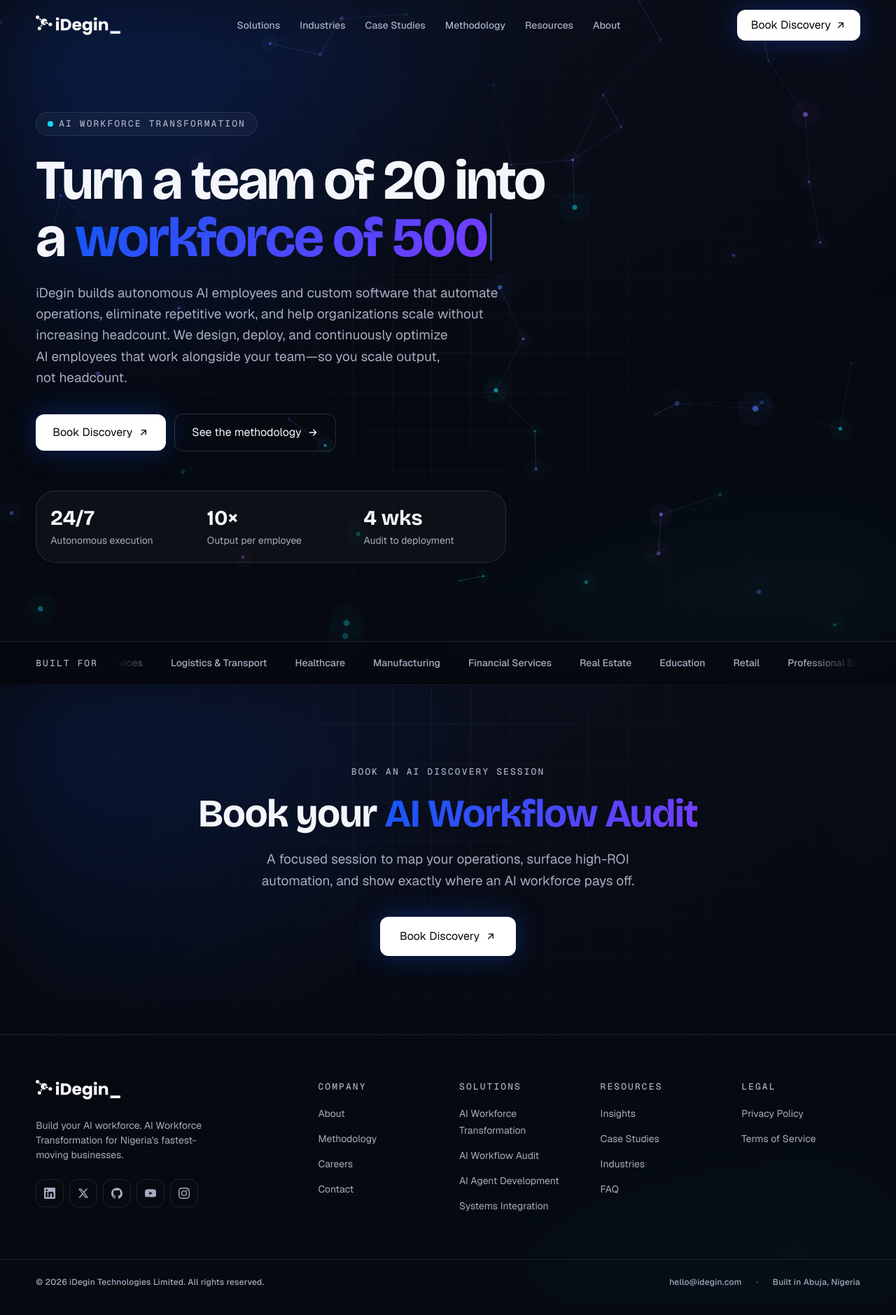
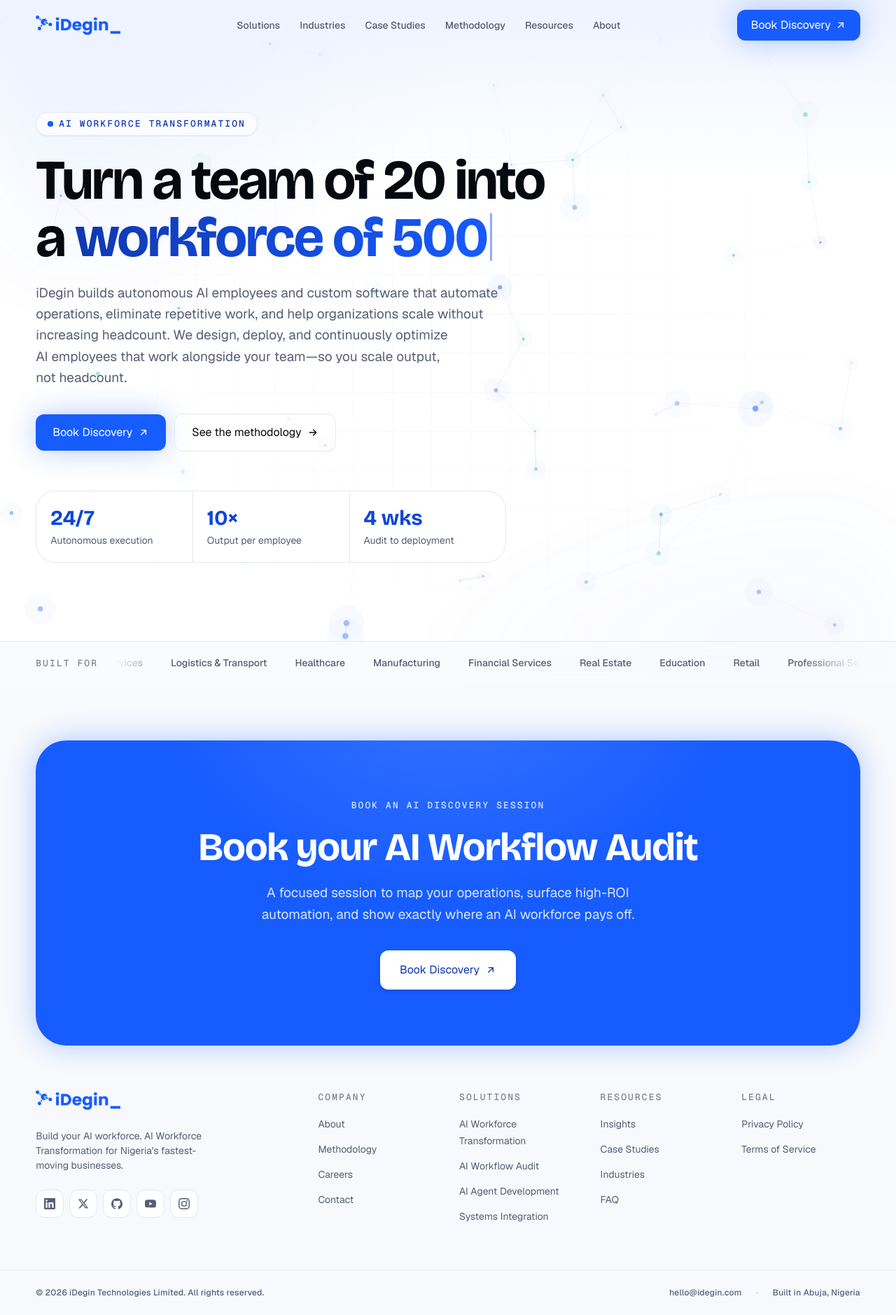
Before and after one commit to idegin/www, a Next.js app: page / in a window 1280 px wide. Shown: the whole page at 70% size. Built offline with nearby package versions, Linux system fonts and the light colour scheme.

Commit message:
feat: update color palette and improve component styles for consistency

```diff
--- a/app/components/agent-graph.tsx
+++ b/app/components/agent-graph.tsx
@@ -13,9 +13,9 @@
 };
 
 const COLORS = [
-  { r: 76, g: 124, b: 255 }, // cobalt-400
-  { r: 18, g: 214, b: 232 }, // aqua-500
-  { r: 159, g: 107, b: 255 }, // iris-400
+  { r: 23, g: 92, b: 255 }, // cobalt-500 (exact brand blue)
+  { r: 83, g: 134, b: 255 }, // cobalt-400
+  { r: 10, g: 159, b: 176 }, // aqua-600 (darker, visible on light)
 ];
 
 /**
@@ -87,8 +87,8 @@
           const dy = a.y - b.y;
           const dist = Math.hypot(dx, dy);
           if (dist < LINK_DIST) {
-            const alpha = (1 - dist / LINK_DIST) * 0.5;
-            ctx.strokeStyle = `rgba(90, 150, 255, ${alpha})`;
+            const alpha = (1 - dist / LINK_DIST) * 0.32;
+            ctx.strokeStyle = `rgba(23, 92, 255, ${alpha})`;
             ctx.lineWidth = 1;
             ctx.beginPath();
             ctx.moveTo(a.x, a.y);
--- a/app/components/hero.tsx
+++ b/app/components/hero.tsx
@@ -33,21 +33,21 @@
   return (
     <section
       aria-labelledby="hero-heading"
-      className="bg-void-radial relative isolate overflow-hidden text-on-dark"
+      className="relative isolate overflow-hidden bg-background text-ink"
     >
-      {/* Background layers */}
-      <AgentGraph className="absolute inset-0 -z-10 h-full w-full opacity-70" />
+      {/* Background layers (light) */}
       <div
-        className="bg-brand-mesh absolute inset-0 -z-10 opacity-60 blur-3xl"
+        className="bg-brand-mesh absolute inset-0 -z-10 opacity-70 blur-3xl"
         aria-hidden
       />
+      <AgentGraph className="absolute inset-0 -z-10 h-full w-full opacity-60" />
       <div
-        className="bg-grid absolute inset-0 -z-10 text-white/60 [mask-image:radial-gradient(ellipse_at_center,black,transparent_75%)]"
+        className="bg-grid absolute inset-0 -z-10 text-cobalt-500/60 [mask-image:radial-gradient(ellipse_at_center,black,transparent_72%)]"
         aria-hidden
       />
-      {/* Bottom fade into the next (light) section */}
+      {/* Soft top glow */}
       <div
-        className="absolute inset-x-0 bottom-0 -z-10 h-40 bg-gradient-to-b from-transparent to-void"
+        className="absolute inset-x-0 top-0 -z-10 h-64 bg-gradient-to-b from-cobalt-50 to-transparent"
         aria-hidden
       />
 
@@ -60,10 +60,10 @@
         >
           {/* Eyebrow */}
           <motion.div variants={item}>
-            <span className="glass inline-flex items-center gap-2 rounded-full px-4 py-1.5 eyebrow text-on-dark-muted">
+            <span className="glass-light inline-flex items-center gap-2 rounded-full px-4 py-1.5 eyebrow text-cobalt-700 shadow-subtle">
               <span className="relative flex size-2">
-                <span className="absolute inline-flex size-full animate-node-pulse rounded-full bg-aqua-500" />
-                <span className="relative inline-flex size-2 rounded-full bg-aqua-500" />
+                <span className="absolute inline-flex size-full animate-node-pulse rounded-full bg-cobalt-500" />
+                <span className="relative inline-flex size-2 rounded-full bg-cobalt-500" />
               </span>
               AI Workforce Transformation
             </span>
@@ -73,12 +73,12 @@
           <motion.h1
             id="hero-heading"
             variants={item}
-            className="mt-6 text-hero font-display font-bold text-on-dark"
+            className="mt-6 text-hero font-display font-bold text-ink"
           >
             Turn a team of 20 into a{" "}
             <span className="text-gradient-brand">workforce of 500</span>
             <span
-              className="ml-1 inline-block h-[0.85em] w-[3px] translate-y-[0.08em] animate-blink bg-cobalt-400 align-baseline"
+              className="ml-1 inline-block h-[0.85em] w-[3px] translate-y-[0.08em] animate-blink bg-cobalt-500 align-baseline"
               aria-hidden
             />
           </motion.h1>
@@ -86,7 +86,7 @@
           {/* Sub-copy */}
           <motion.p
             variants={item}
-            className="mt-6 max-w-2xl text-body-lg text-on-dark-muted"
+            className="mt-6 max-w-2xl text-body-lg text-muted"
           >
             {siteConfig.description} We design, deploy, and continuously optimize
             AI employees that work alongside your team—so you scale output, not
@@ -100,14 +100,14 @@
           >
             <Link
               href={siteConfig.cta.href}
-              className="group inline-flex items-center justify-center gap-2 rounded-md bg-white px-6 py-3.5 text-button text-ink shadow-glow transition-all duration-200 hover:-translate-y-0.5 hover:shadow-glow-strong focus-visible:outline-2 focus-visible:outline-offset-2 focus-visible:outline-cobalt-300"
+              className="group inline-flex items-center justify-center gap-2 rounded-md bg-cobalt-500 px-6 py-3.5 text-button text-white shadow-glow transition-all duration-200 hover:-translate-y-0.5 hover:bg-cobalt-600 hover:shadow-glow-strong focus-visible:outline-2 focus-visible:outline-offset-2 focus-visible:outline-cobalt-500"
             >
               {siteConfig.cta.label}
               <ArrowUpRightIcon className="size-4 transition-transform duration-200 group-hover:translate-x-0.5 group-hover:-translate-y-0.5" />
             </Link>
             <Link
               href="/methodology"
-              className="group inline-flex items-center justify-center gap-2 rounded-md border border-white/15 px-6 py-3.5 text-button text-on-dark transition-colors duration-200 hover:border-cobalt-400 hover:bg-white/5"
+              className="group inline-flex items-center justify-center gap-2 rounded-md border border-line bg-white/60 px-6 py-3.5 text-button text-ink transition-colors duration-200 hover:border-cobalt-400 hover:bg-cobalt-50"
             >
               See the methodology
               <ArrowRightIcon className="size-4 transition-transform duration-200 group-hover:translate-x-1" />
@@ -117,14 +117,14 @@
           {/* Stat chips */}
           <motion.dl
             variants={item}
-            className="mt-14 grid max-w-2xl grid-cols-3 gap-px overflow-hidden rounded-xl border border-white/10 bg-white/5"
+            className="mt-14 grid max-w-2xl grid-cols-3 gap-px overflow-hidden rounded-xl border border-line bg-line"
           >
             {stats.map((s) => (
-              <div key={s.label} className="bg-void/40 px-5 py-5">
-                <dt className="font-display text-2xl font-bold text-on-dark sm:text-3xl">
+              <div key={s.label} className="bg-surface px-5 py-5">
+                <dt className="font-display text-2xl font-bold text-cobalt-600 sm:text-3xl">
                   {s.value}
                 </dt>
-                <dd className="mt-1 text-xs text-on-dark-muted sm:text-small">
+                <dd className="mt-1 text-xs text-muted sm:text-small">
                   {s.label}
                 </dd>
               </div>
@@ -134,9 +134,9 @@
       </div>
 
       {/* Trust marquee */}
-      <div className="relative border-t border-white/10 bg-void/50 py-5 backdrop-blur-sm">
+      <div className="relative border-t border-line bg-surface-alt/70 py-5 backdrop-blur-sm">
         <div className="container-page flex items-center gap-6">
-          <span className="hidden shrink-0 eyebrow text-on-dark-muted sm:block">
+          <span className="hidden shrink-0 eyebrow text-placeholder sm:block">
             Built for
           </span>
           <div
@@ -147,7 +147,7 @@
               {[...industries, ...industries].map((name, i) => (
                 <span
                   key={`${name}-${i}`}
-                  className="whitespace-nowrap text-small font-medium text-on-dark-muted"
+                  className="whitespace-nowrap text-small font-medium text-muted"
                 >
                   {name}
                 </span>
--- a/app/components/site-footer.tsx
+++ b/app/components/site-footer.tsx
@@ -20,50 +20,48 @@
   const reduce = useReducedMotion();
 
   return (
-    <footer className="bg-void-radial relative isolate overflow-hidden text-on-dark">
-      <div
-        className="bg-brand-mesh absolute inset-0 -z-10 opacity-40 blur-3xl"
-        aria-hidden
-      />
-      <div
-        className="bg-grid absolute inset-0 -z-10 text-white/40 [mask-image:radial-gradient(ellipse_at_top,black,transparent_70%)]"
-        aria-hidden
-      />
-
-      {/* CTA band */}
+    <footer className="bg-surface-alt text-ink">
+      {/* CTA band — solid brand blue */}
+      <div className="container-page pt-16 md:pt-20">
         <motion.section
           initial={{ opacity: 0, y: reduce ? 0 : 28 }}
           whileInView={{ opacity: 1, y: 0 }}
           viewport={{ once: true, margin: "-80px" }}
           transition={{ duration: reduce ? 0 : 0.7, ease: [0.16, 1, 0.3, 1] }}
-        className="container-page border-b border-white/10 py-20 text-center md:py-28"
+          className="relative isolate overflow-hidden rounded-3xl bg-cobalt-500 px-6 py-16 text-center text-white shadow-glow md:px-12 md:py-20"
         >
-        <span className="eyebrow text-on-dark-muted">
-          {siteConfig.cta.note}
-        </span>
+          <div
+            className="absolute inset-0 -z-10 opacity-40 [background:radial-gradient(60%_120%_at_50%_-20%,rgba(255,255,255,0.35),transparent_60%)]"
+            aria-hidden
+          />
+          <div
+            className="bg-grid absolute inset-0 -z-10 text-white/70 [mask-image:radial-gradient(ellipse_at_center,black,transparent_70%)]"
+            aria-hidden
+          />
+          <span className="eyebrow text-cobalt-100">{siteConfig.cta.note}</span>
           <h2 className="mx-auto mt-5 max-w-3xl text-display font-display font-bold">
-          Book your{" "}
-          <span className="text-gradient-brand">AI Workflow Audit</span>
+            Book your AI Workflow Audit
           </h2>
-        <p className="mx-auto mt-5 max-w-xl text-body-lg text-on-dark-muted">
-          A focused session to map your operations, surface high-ROI automation,
-          and show exactly where an AI workforce pays off.
+          <p className="mx-auto mt-5 max-w-xl text-body-lg text-cobalt-100">
+            A focused session to map your operations, surface high-ROI
+            automation, and show exactly where an AI workforce pays off.
           </p>
           <Link
             href={siteConfig.cta.href}
-          className="group mt-9 inline-flex items-center justify-center gap-2 rounded-md bg-white px-7 py-4 text-button text-ink shadow-glow transition-all duration-200 hover:-translate-y-0.5 hover:shadow-glow-strong focus-visible:outline-2 focus-visible:outline-offset-2 focus-visible:outline-cobalt-300"
+            className="group mt-9 inline-flex items-center justify-center gap-2 rounded-md bg-white px-7 py-4 text-button text-cobalt-700 shadow-raised transition-all duration-200 hover:-translate-y-0.5 hover:bg-cobalt-50 focus-visible:outline-2 focus-visible:outline-offset-2 focus-visible:outline-white"
           >
             {siteConfig.cta.label}
             <ArrowUpRightIcon className="size-4 transition-transform duration-200 group-hover:translate-x-0.5 group-hover:-translate-y-0.5" />
           </Link>
         </motion.section>
+      </div>
 
       {/* Link columns */}
       <div className="container-page grid grid-cols-2 gap-x-8 gap-y-12 py-16 md:grid-cols-3 lg:grid-cols-6">
         {/* Brand block */}
         <div className="col-span-2 lg:col-span-2">
-          <Logo onDark />
-          <p className="mt-5 max-w-xs text-small text-on-dark-muted">
+          <Logo onDark={false} />
+          <p className="mt-5 max-w-xs text-small text-muted">
             {siteConfig.tagline}. AI Workforce Transformation for
             Nigeria&apos;s fastest-moving businesses.
           </p>
@@ -81,7 +79,7 @@
                     target="_blank"
                     rel="noreferrer"
                     aria-label={socialLabels[key]}
-                    className="inline-flex size-10 items-center justify-center rounded-md border border-white/10 text-on-dark-muted transition-colors duration-200 hover:border-cobalt-400 hover:text-on-dark hover:bg-white/5"
+                    className="inline-flex size-10 items-center justify-center rounded-md border border-line bg-surface text-muted transition-colors duration-200 hover:border-cobalt-400 hover:text-cobalt-600"
                   >
                     <Icon className="size-4" />
                   </a>
@@ -94,13 +92,13 @@
         {/* Nav columns */}
         {Object.entries(footerNav).map(([heading, links]) => (
           <nav key={heading} aria-label={heading}>
-            <h3 className="eyebrow text-on-dark-muted">{heading}</h3>
+            <h3 className="eyebrow text-placeholder">{heading}</h3>
             <ul className="mt-4 flex flex-col gap-3">
               {links.map((link) => (
                 <li key={link.href}>
                   <Link
                     href={link.href}
-                    className="text-small text-on-dark-muted transition-colors duration-200 hover:text-on-dark"
+                    className="text-small text-muted transition-colors duration-200 hover:text-cobalt-600"
                   >
                     {link.label}
                   </Link>
@@ -112,19 +110,19 @@
       </div>
 
       {/* Bottom bar */}
-      <div className="border-t border-white/10">
-        <div className="container-page flex flex-col items-start justify-between gap-4 py-6 text-caption text-on-dark-muted sm:flex-row sm:items-center">
+      <div className="border-t border-line">
+        <div className="container-page flex flex-col items-start justify-between gap-4 py-6 text-caption text-muted sm:flex-row sm:items-center">
           <p>
             © {year} {siteConfig.legalName}. All rights reserved.
           </p>
           <div className="flex flex-wrap items-center gap-x-5 gap-y-2">
             <a
               href={`mailto:${siteConfig.contact.email}`}
-              className="transition-colors hover:text-on-dark"
+              className="transition-colors hover:text-cobalt-600"
             >
               {siteConfig.contact.email}
             </a>
-            <span aria-hidden className="hidden sm:inline text-white/20">
+            <span aria-hidden className="hidden text-line sm:inline">
               •
             </span>
             <span>Built in {siteConfig.contact.address.full}</span>
--- a/app/components/site-header.tsx
+++ b/app/components/site-header.tsx
@@ -2,11 +2,7 @@
 
 import Link from "next/link";
 import { useEffect, useState } from "react";
-import {
-  AnimatePresence,
-  motion,
-  useReducedMotion,
-} from "motion/react";
+import { AnimatePresence, motion, useReducedMotion } from "motion/react";
 import { Logo } from "./logo";
 import { ArrowUpRightIcon } from "./icons";
 import { primaryNav, siteConfig } from "@/lib/site-config";
@@ -23,7 +19,6 @@
     return () => window.removeEventListener("scroll", onScroll);
   }, []);
 
-  // Lock body scroll while the mobile menu is open.
   useEffect(() => {
     document.body.style.overflow = open ? "hidden" : "";
     return () => {
@@ -31,7 +26,6 @@
     };
   }, [open]);
 
-  // Close on Escape.
   useEffect(() => {
     const onKey = (e: KeyboardEvent) => e.key === "Escape" && setOpen(false);
     window.addEventListener("keydown", onKey);
@@ -42,7 +36,7 @@
     <header
       className={`fixed inset-x-0 top-0 z-50 transition-colors duration-300 ${
         scrolled || open
-          ? "glass border-b border-white/10 bg-void/70"
+          ? "glass-light border-b border-line bg-white/80"
           : "border-b border-transparent bg-transparent"
       }`}
     >
@@ -50,7 +44,7 @@
         aria-label="Primary"
         className="container-page flex h-[72px] items-center justify-between gap-6"
       >
-        <Logo onDark priority />
+        <Logo onDark={false} priority />
 
         {/* Desktop nav */}
         <ul className="hidden items-center gap-1 lg:flex">
@@ -58,10 +52,10 @@
             <li key={item.href}>
               <Link
                 href={item.href}
-                className="group relative rounded-md px-3 py-2 text-small font-medium text-on-dark-muted transition-colors duration-200 hover:text-on-dark"
+                className="group relative rounded-md px-3 py-2 text-small font-medium text-muted transition-colors duration-200 hover:text-ink"
               >
                 {item.label}
-                <span className="absolute inset-x-3 -bottom-0.5 h-px origin-left scale-x-0 bg-gradient-to-r from-cobalt-400 to-iris-400 transition-transform duration-300 ease-out-expo group-hover:scale-x-100" />
+                <span className="absolute inset-x-3 -bottom-0.5 h-px origin-left scale-x-0 bg-gradient-to-r from-cobalt-500 to-aqua-500 transition-transform duration-300 ease-out-expo group-hover:scale-x-100" />
               </Link>
             </li>
           ))}
@@ -71,7 +65,7 @@
         <div className="hidden items-center gap-3 lg:flex">
           <Link
             href={siteConfig.cta.href}
-            className="group inline-flex items-center gap-1.5 rounded-md bg-white px-5 py-2.5 text-button text-ink shadow-glow transition-all duration-200 hover:-translate-y-px hover:shadow-glow-strong focus-visible:outline-2 focus-visible:outline-offset-2 focus-visible:outline-cobalt-300"
+            className="group inline-flex items-center gap-1.5 rounded-md bg-cobalt-500 px-5 py-2.5 text-button text-white shadow-glow transition-all duration-200 hover:-translate-y-px hover:bg-cobalt-600 hover:shadow-glow-strong focus-visible:outline-2 focus-visible:outline-offset-2 focus-visible:outline-cobalt-500"
           >
             {siteConfig.cta.label}
             <ArrowUpRightIcon className="size-4 transition-transform duration-200 group-hover:translate-x-0.5 group-hover:-translate-y-0.5" />
@@ -85,7 +79,7 @@
           aria-expanded={open}
           aria-controls="mobile-menu"
           aria-label={open ? "Close menu" : "Open menu"}
-          className="relative z-50 inline-flex size-11 items-center justify-center rounded-md text-on-dark lg:hidden"
+          className="relative z-50 inline-flex size-11 items-center justify-center rounded-md text-ink lg:hidden"
         >
           <span className="sr-only">{open ? "Close menu" : "Open menu"}</span>
           <span className="relative block h-4 w-6">
@@ -117,9 +111,12 @@
             animate={{ opacity: 1 }}
             exit={{ opacity: 0 }}
             transition={{ duration: reduce ? 0 : 0.25 }}
-            className="fixed inset-0 top-[72px] z-40 bg-void px-0 lg:hidden"
+            className="fixed inset-0 top-[72px] z-40 bg-white lg:hidden"
           >
-            <div className="bg-void-radial absolute inset-0" aria-hidden />
+            <div
+              className="bg-brand-mesh absolute inset-0 opacity-50 blur-3xl"
+              aria-hidden
+            />
             <div className="container-page relative flex h-[calc(100dvh-72px)] flex-col justify-between py-8">
               <ul className="flex flex-col gap-1">
                 {primaryNav.map((item, i) => (
@@ -135,10 +132,10 @@
                     <Link
                       href={item.href}
                       onClick={() => setOpen(false)}
-                      className="flex items-center justify-between border-b border-white/10 py-4 font-display text-3xl font-semibold text-on-dark"
+                      className="flex items-center justify-between border-b border-line py-4 font-display text-3xl font-semibold text-ink"
                     >
                       {item.label}
-                      <ArrowUpRightIcon className="size-6 text-cobalt-400" />
+                      <ArrowUpRightIcon className="size-6 text-cobalt-500" />
                     </Link>
                   </motion.li>
                 ))}
@@ -147,7 +144,7 @@
               <Link
                 href={siteConfig.cta.href}
                 onClick={() => setOpen(false)}
-                className="inline-flex items-center justify-center gap-2 rounded-md bg-white px-6 py-4 text-button text-ink shadow-glow"
+                className="inline-flex items-center justify-center gap-2 rounded-md bg-cobalt-500 px-6 py-4 text-button text-white shadow-glow"
               >
                 {siteConfig.cta.label}
                 <ArrowUpRightIcon className="size-4" />
--- a/app/globals.css
+++ b/app/globals.css
@@ -23,30 +23,17 @@
   /* ---------------------------------------------------------------------------
      COLOR — PRIMARY: Electric Cobalt (brand anchor #1058F8)
      --------------------------------------------------------------------------- */
-  --color-cobalt-50: #eef3ff;
-  --color-cobalt-100: #dbe5ff;
-  --color-cobalt-200: #b7cbff;
-  --color-cobalt-300: #85a6ff;
-  --color-cobalt-400: #4c7cff;
-  --color-cobalt-500: #1058f8;
-  --color-cobalt-600: #0b3fcb;
-  --color-cobalt-700: #0a34a6;
-  --color-cobalt-800: #0a2c85;
-  --color-cobalt-900: #0b255f;
-  --color-cobalt-950: #081640;
-
-  /* COLOR — ACCENT: Iris (violet) — intelligence / methodology */
-  --color-iris-50: #f4efff;
-  --color-iris-100: #ede6ff;
-  --color-iris-200: #dac9ff;
-  --color-iris-300: #bfa1ff;
-  --color-iris-400: #9f6bff;
-  --color-iris-500: #7a3bff;
-  --color-iris-600: #5b21d6;
-  --color-iris-700: #4a19b3;
-  --color-iris-800: #3c1690;
-  --color-iris-900: #2f136e;
-  --color-iris-950: #1e0c48;
+  --color-cobalt-50: #edf3ff;
+  --color-cobalt-100: #dae6ff;
+  --color-cobalt-200: #bad0ff;
+  --color-cobalt-300: #8eb0ff;
+  --color-cobalt-400: #5386ff;
+  --color-cobalt-500: #175cff; /* EXACT brand blue, sampled from the logo */
+  --color-cobalt-600: #0e45db;
+  --color-cobalt-700: #0f37ae;
+  --color-cobalt-800: #133088;
+  --color-cobalt-900: #142b6b;
+  --color-cobalt-950: #0d1940;
 
   /* COLOR — ACCENT: Aqua (cyan) — network / agents (fills/dark-bg only for text) */
   --color-aqua-50: #e6fdff;
@@ -213,10 +200,9 @@
     0 4px 8px rgba(10, 14, 26, 0.06);
   --shadow-floating: 0 24px 48px rgba(10, 14, 26, 0.18),
     0 8px 16px rgba(10, 14, 26, 0.08);
-  --shadow-glow: 0 0 40px rgba(16, 88, 248, 0.35);
-  --shadow-glow-strong: 0 0 0 1px rgba(16, 88, 248, 0.3),
-    0 0 48px rgba(16, 88, 248, 0.45);
-  --shadow-glow-iris: 0 0 40px rgba(122, 59, 255, 0.4);
+  --shadow-glow: 0 0 40px rgba(23, 92, 255, 0.32);
+  --shadow-glow-strong: 0 0 0 1px rgba(23, 92, 255, 0.28),
+    0 0 48px rgba(23, 92, 255, 0.42);
   --shadow-glow-aqua: 0 0 36px rgba(18, 214, 232, 0.4);
   --shadow-glow-lime: 0 0 36px rgba(182, 240, 60, 0.35);
 
@@ -463,12 +449,12 @@
   text-transform: uppercase;
 }
 
-/* Gradient text — brand (Cobalt -> Iris) */
+/* Gradient text — brand (deep blue -> brand blue); legible on light backgrounds */
 @utility text-gradient-brand {
   background-image: linear-gradient(
-    135deg,
-    var(--color-cobalt-500),
-    var(--color-iris-500)
+    120deg,
+    var(--color-cobalt-700),
+    var(--color-cobalt-500)
   );
   background-clip: text;
   -webkit-background-clip: text;
@@ -524,22 +510,22 @@
     );
   }
 
-  /* Animated Cobalt->Iris brand mesh (ambient life on dark) */
+  /* Animated blue brand mesh — soft blue/cyan washes (works on light) */
   .bg-brand-mesh {
     background:
       radial-gradient(
-        40% 60% at 20% 20%,
-        color-mix(in srgb, var(--color-cobalt-500) 45%, transparent) 0%,
+        45% 60% at 15% 12%,
+        color-mix(in srgb, var(--color-cobalt-500) 22%, transparent) 0%,
         transparent 60%
       ),
       radial-gradient(
-        45% 55% at 85% 30%,
-        color-mix(in srgb, var(--color-iris-500) 40%, transparent) 0%,
+        45% 55% at 85% 15%,
+        color-mix(in srgb, var(--color-aqua-500) 16%, transparent) 0%,
         transparent 60%
       ),
       radial-gradient(
         50% 50% at 60% 90%,
-        color-mix(in srgb, var(--color-aqua-500) 30%, transparent) 0%,
+        color-mix(in srgb, var(--color-cobalt-400) 18%, transparent) 0%,
         transparent 60%
       );
     background-size: 200% 200%;
--- a/app/layout.tsx
+++ b/app/layout.tsx
@@ -40,7 +40,7 @@
       lang="en"
       className={`${geistSans.variable} ${geistMono.variable} ${bricolage.variable} h-full antialiased`}
     >
-      <body className="flex min-h-full flex-col bg-void">
+      <body className="flex min-h-full flex-col bg-background">
         <a
           href="#main"
           className="sr-only rounded-md bg-white px-4 py-2 text-button text-ink focus:not-sr-only focus:fixed focus:left-4 focus:top-4 focus:z-[100]"
```
Lines whose indentation alone changed are shown as unchanged.
